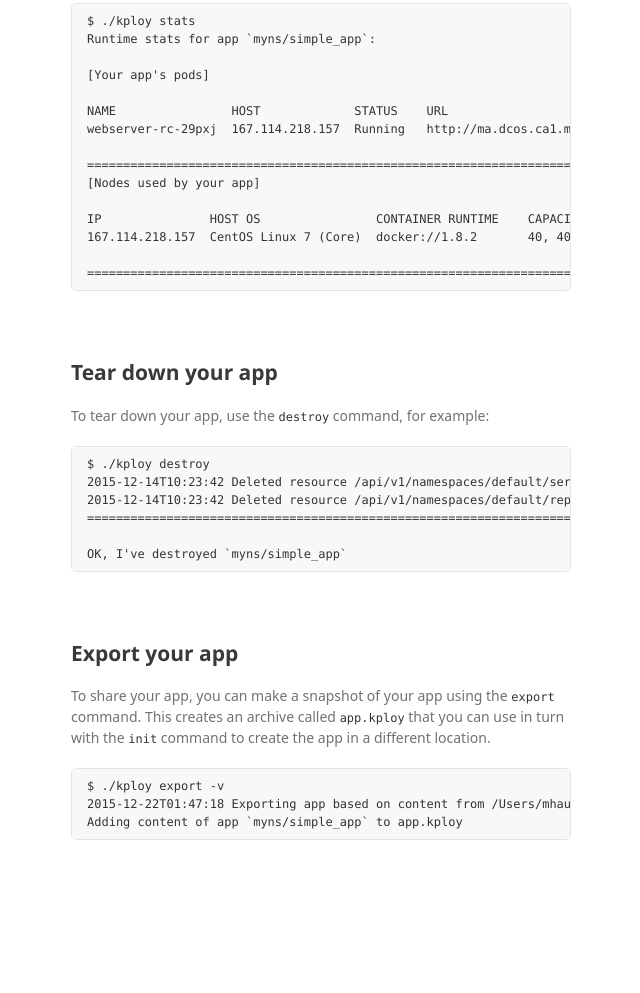
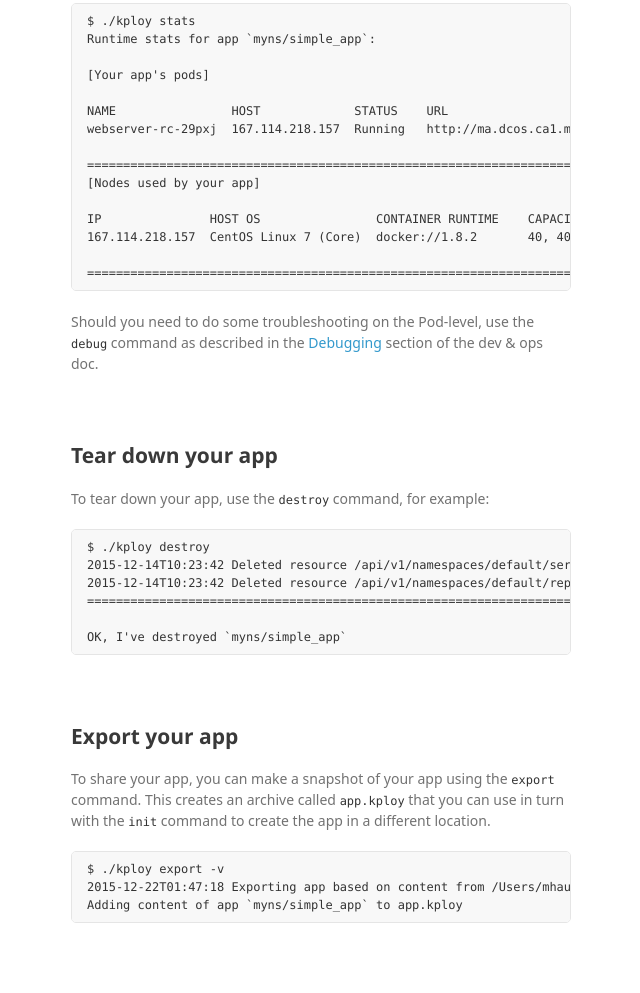
Before and after one commit to kubernauts/kploy, a plain HTML site: page index.html in a window 1280 px wide. Shown: the part 3766-4759 px from the top of the page, without its empty margins (499-1139 px from the left). Before the commit the page ends 4676 px from the top, so only its background shows below. Drawn offline with Linux system fonts and the light colour scheme; a web font is replaced by a local one.

Commit message:
adds debug command ref

```diff
--- a/index.html
+++ b/index.html
@@ -170,6 +170,8 @@ IP               HOST OS                CONTAINER RUNTIME    CAPACITY (PODS, CPU
 
 ================================================================================
 </code></pre>
+      <p>Should you need to do some troubleshooting on the Pod-level, use the <code>debug</code> command as described in
+      the <a href="https://github.com/kubernauts/kploy/blob/master/dev.md#debugging">Debugging</a> section of the dev & ops doc.</p>
       </section>
       <section>
         <h2 id="destroy">Tear down your app</h2>
```
